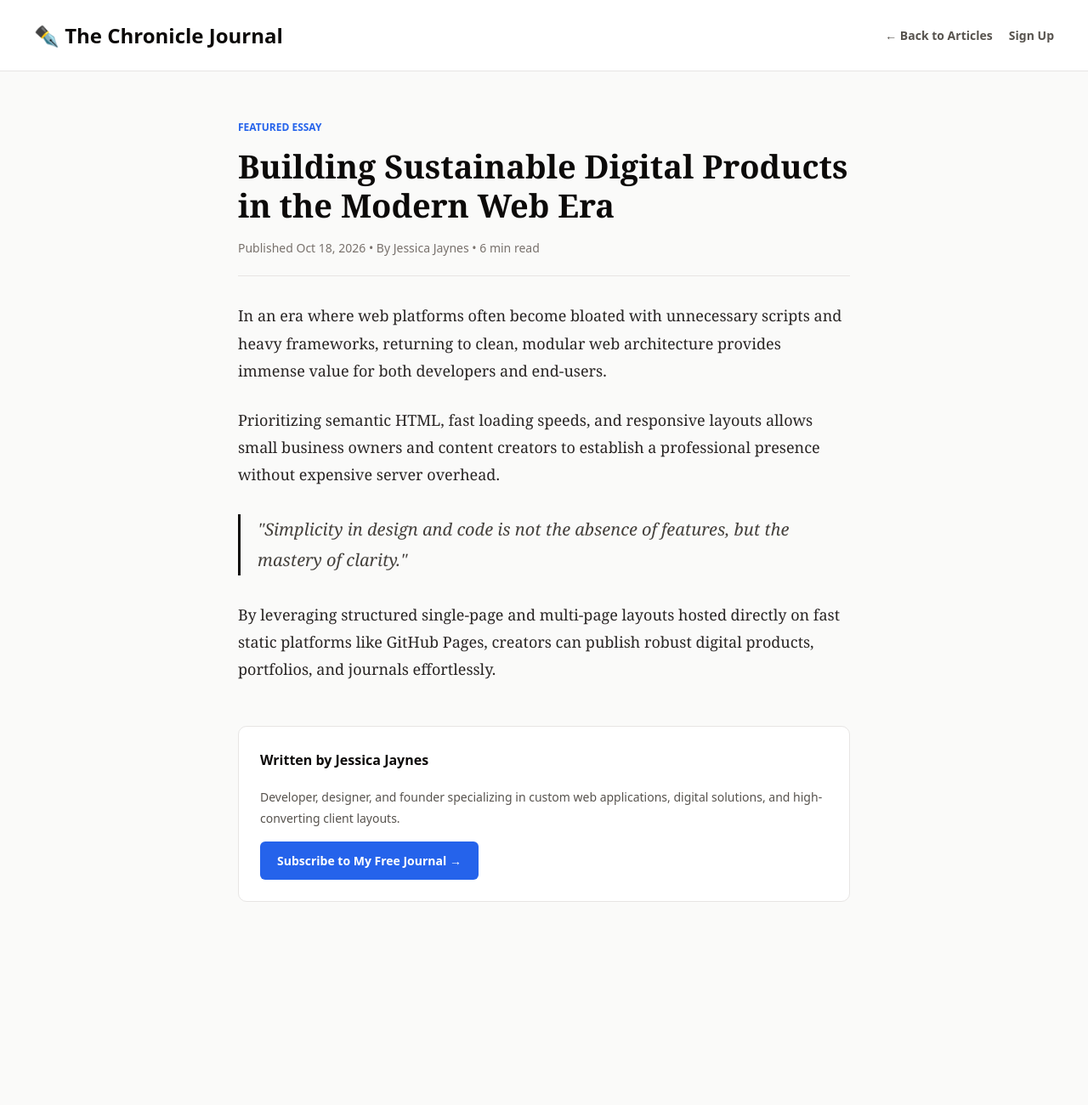
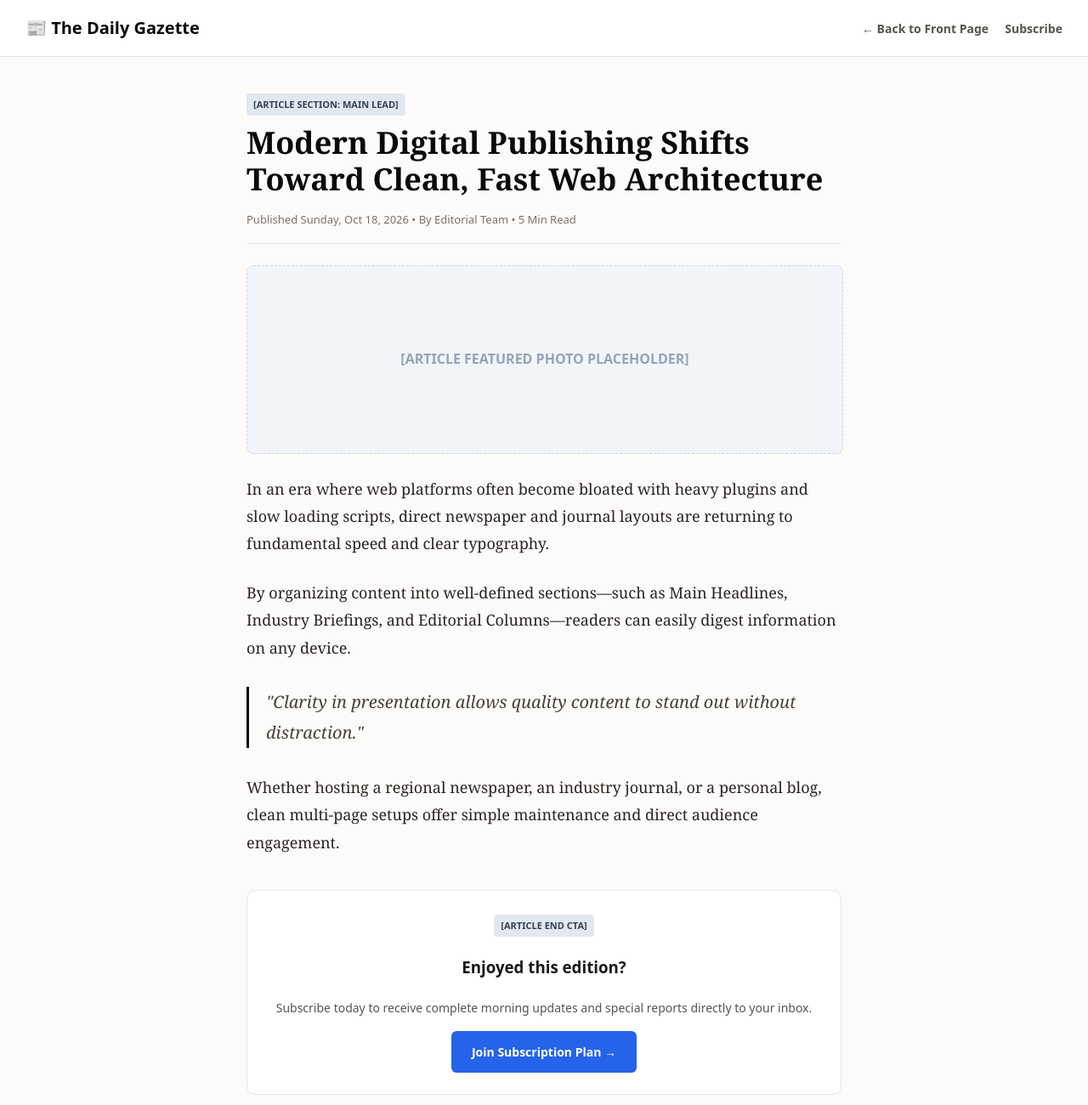
Before and after one commit to jessicamjaynes-bit/Personal-Blog_Site.Example, a plain HTML site: page article.html in a window 1280 px wide. Shown: the whole page at 85% size. Before the commit the page ends 1111 px from the top, so only its background shows below. Drawn offline with Linux system fonts and the light colour scheme.

Commit message:
article.html

```diff
--- a/article.html
+++ b/article.html
@@ -3,57 +3,59 @@
 <head>
     <meta charset="UTF-8">
     <meta name="viewport" content="width=device-width, initial-scale=1.0">
-    <title>Building Sustainable Digital Products - Article</title>
+    <title>Article View - The Daily Gazette</title>
     <style>
-        body { font-family: Georgia, cambria, serif; margin: 0; padding: 0; color: #1c1917; background-color: #fafaf9; line-height: 1.8; }
-        header { background: #ffffff; border-bottom: 1px solid #e7e5e4; padding: 20px 40px; display: flex; justify-content: space-between; align-items: center; }
-        .journal-title { font-size: 24px; font-weight: bold; color: #0c0a09; text-decoration: none; font-family: system-ui, sans-serif; }
-        .nav-links a { text-decoration: none; color: #57534e; font-size: 14px; font-family: system-ui, sans-serif; font-weight: 600; margin-left: 15px; }
+        body { font-family: Georgia, serif; margin: 0; padding: 0; color: #1c1917; background-color: #fcfbf9; line-height: 1.8; }
+        header { background: #ffffff; border-bottom: 1px solid #e7e5e4; padding: 15px 30px; display: flex; justify-content: space-between; align-items: center; font-family: system-ui, sans-serif; }
+        .brand { font-size: 20px; font-weight: bold; color: #0c0a09; text-decoration: none; }
+        .nav-links a { color: #57534e; text-decoration: none; font-size: 14px; font-weight: 600; margin-left: 15px; }
 
-        .article-container { max-width: 720px; margin: 50px auto; padding: 0 20px; }
-        .tag { font-family: system-ui, sans-serif; font-size: 12px; font-weight: bold; color: #2563eb; text-transform: uppercase; }
-        h1 { font-size: 38px; color: #0c0a09; line-height: 1.2; margin: 10px 0 15px 0; }
-        .meta { font-family: system-ui, sans-serif; font-size: 14px; color: #78716c; border-bottom: 1px solid #e7e5e4; padding-bottom: 20px; margin-bottom: 30px; }
+        .section-badge { display: inline-block; background: #e2e8f0; color: #334155; font-family: system-ui, sans-serif; font-size: 11px; font-weight: bold; padding: 3px 8px; border-radius: 4px; text-transform: uppercase; }
+
+        .article-body { max-width: 700px; margin: 40px auto; padding: 0 20px; }
+        h1 { font-size: 36px; color: #0c0a09; line-height: 1.2; margin: 10px 0 15px 0; }
+        .meta { font-family: system-ui, sans-serif; font-size: 13px; color: #78716c; border-bottom: 1px solid #e7e5e4; padding-bottom: 15px; margin-bottom: 25px; }
+
+        .img-placeholder { width: 100%; height: 220px; background: #f1f5f9; border: 1px dashed #cbd5e1; border-radius: 8px; display: flex; align-items: center; justify-content: center; font-family: system-ui, sans-serif; color: #94a3b8; font-weight: 600; margin-bottom: 25px; }
 
         p { font-size: 18px; color: #292524; margin-bottom: 25px; }
         blockquote { border-left: 3px solid #0c0a09; margin: 30px 0; padding-left: 20px; font-style: italic; color: #44403c; font-size: 20px; }
 
-        /* Author Bio & Comments Box */
-        .author-box { background: #ffffff; border: 1px solid #e7e5e4; padding: 25px; border-radius: 10px; margin-top: 50px; font-family: system-ui, sans-serif; }
-        .author-box h3 { margin-top: 0; font-size: 16px; color: #0c0a09; }
-        .author-box p { font-size: 14px; color: #57534e; margin-bottom: 0; }
-
-        .btn-signup { display: inline-block; background: #2563eb; color: white; text-decoration: none; padding: 10px 20px; font-weight: bold; border-radius: 6px; font-family: system-ui, sans-serif; font-size: 14px; margin-top: 15px; }
+        /* AUTHOR & SUBSCRIBE BOX */
+        .article-cta { background: #ffffff; border: 1px solid #e7e5e4; border-radius: 10px; padding: 25px; margin-top: 40px; font-family: system-ui, sans-serif; text-align: center; }
+        .btn-sub { display: inline-block; background: #2563eb; color: white; text-decoration: none; padding: 12px 24px; font-weight: bold; border-radius: 6px; font-size: 14px; margin-top: 15px; }
     </style>
 </head>
 <body>
 
     <header>
-        <a href="index.html" class="journal-title">✒️ The Chronicle Journal</a>
+        <a href="index.html" class="brand">📰 The Daily Gazette</a>
         <div class="nav-links">
-            <a href="index.html">← Back to Articles</a>
-            <a href="signup.html">Sign Up</a>
+            <a href="index.html">← Back to Front Page</a>
+            <a href="signup.html">Subscribe</a>
         </div>
     </header>
 
-    <div class="article-container">
-        <span class="tag">Featured Essay</span>
-        <h1>Building Sustainable Digital Products in the Modern Web Era</h1>
-        <div class="meta">Published Oct 18, 2026 • By Jessica Jaynes • 6 min read</div>
+    <div class="article-body">
+        <span class="section-badge">[ARTICLE SECTION: MAIN LEAD]</span>
+        <h1>Modern Digital Publishing Shifts Toward Clean, Fast Web Architecture</h1>
+        <div class="meta">Published Sunday, Oct 18, 2026 • By Editorial Team • 5 Min Read</div>
 
-        <p>In an era where web platforms often become bloated with unnecessary scripts and heavy frameworks, returning to clean, modular web architecture provides immense value for both developers and end-users.</p>
+        <div class="img-placeholder">[ARTICLE FEATURED PHOTO PLACEHOLDER]</div>
 
-        <p>Prioritizing semantic HTML, fast loading speeds, and responsive layouts allows small business owners and content creators to establish a professional presence without expensive server overhead.</p>
+        <p>In an era where web platforms often become bloated with heavy plugins and slow loading scripts, direct newspaper and journal layouts are returning to fundamental speed and clear typography.</p>
 
-        <blockquote>"Simplicity in design and code is not the absence of features, but the mastery of clarity."</blockquote>
+        <p>By organizing content into well-defined sections—such as Main Headlines, Industry Briefings, and Editorial Columns—readers can easily digest information on any device.</p>
 
-        <p>By leveraging structured single-page and multi-page layouts hosted directly on fast static platforms like GitHub Pages, creators can publish robust digital products, portfolios, and journals effortlessly.</p>
+        <blockquote>"Clarity in presentation allows quality content to stand out without distraction."</blockquote>
 
-        <!-- AUTHOR BIO BOX -->
-        <div class="author-box">
-            <h3>Written by Jessica Jaynes</h3>
-            <p>Developer, designer, and founder specializing in custom web applications, digital solutions, and high-converting client layouts.</p>
-            <a href="signup.html" class="btn-signup">Subscribe to My Free Journal →</a>
+        <p>Whether hosting a regional newspaper, an industry journal, or a personal blog, clean multi-page setups offer simple maintenance and direct audience engagement.</p>
+
+        <div class="article-cta">
+            <span class="section-badge">[ARTICLE END CTA]</span>
+            <h3>Enjoyed this edition?</h3>
+            <p style="font-size: 14px; color: #57534e; margin-bottom: 0;">Subscribe today to receive complete morning updates and special reports directly to your inbox.</p>
+            <a href="signup.html" class="btn-sub">Join Subscription Plan →</a>
         </div>
     </div>
 
```
